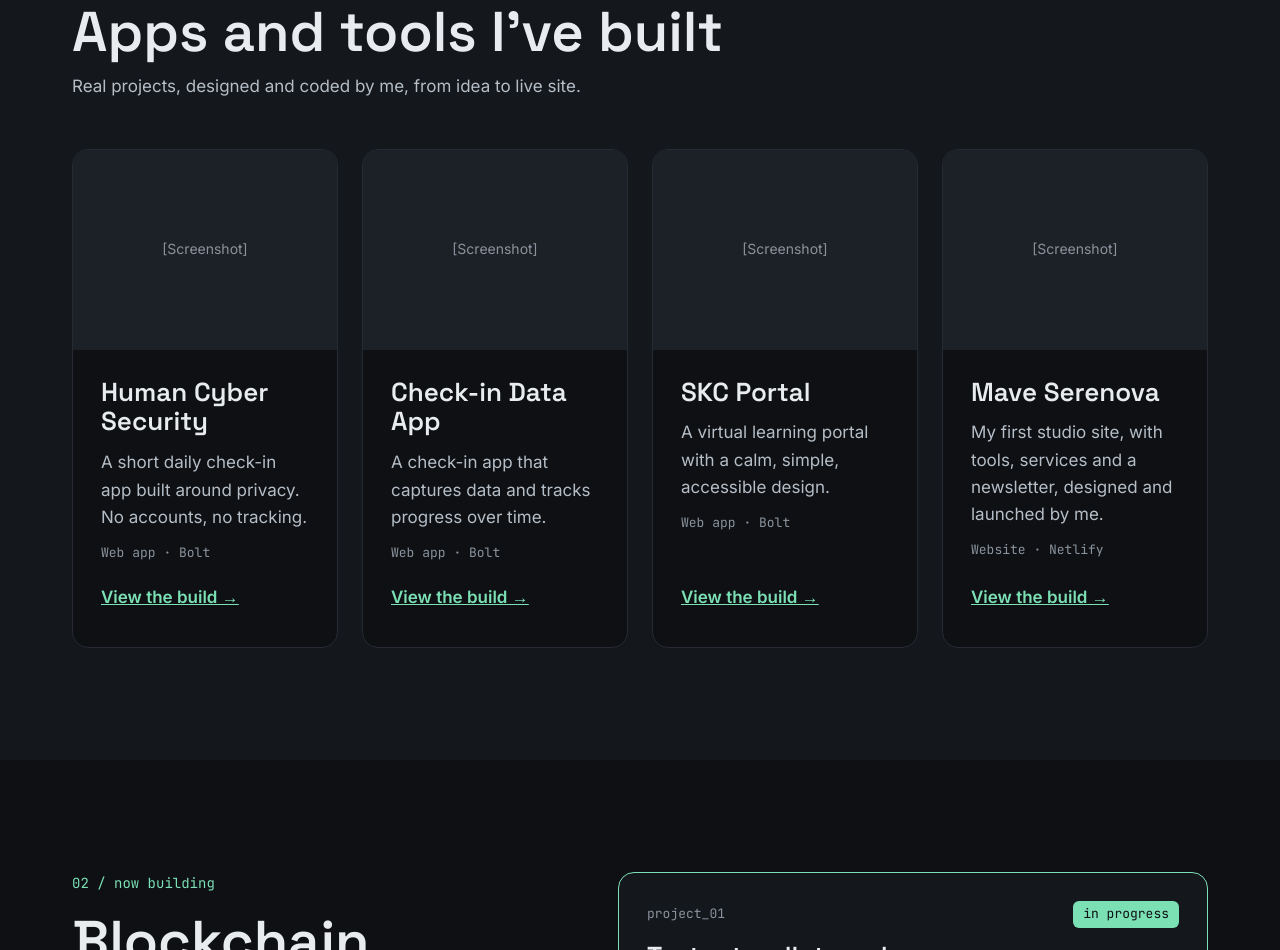
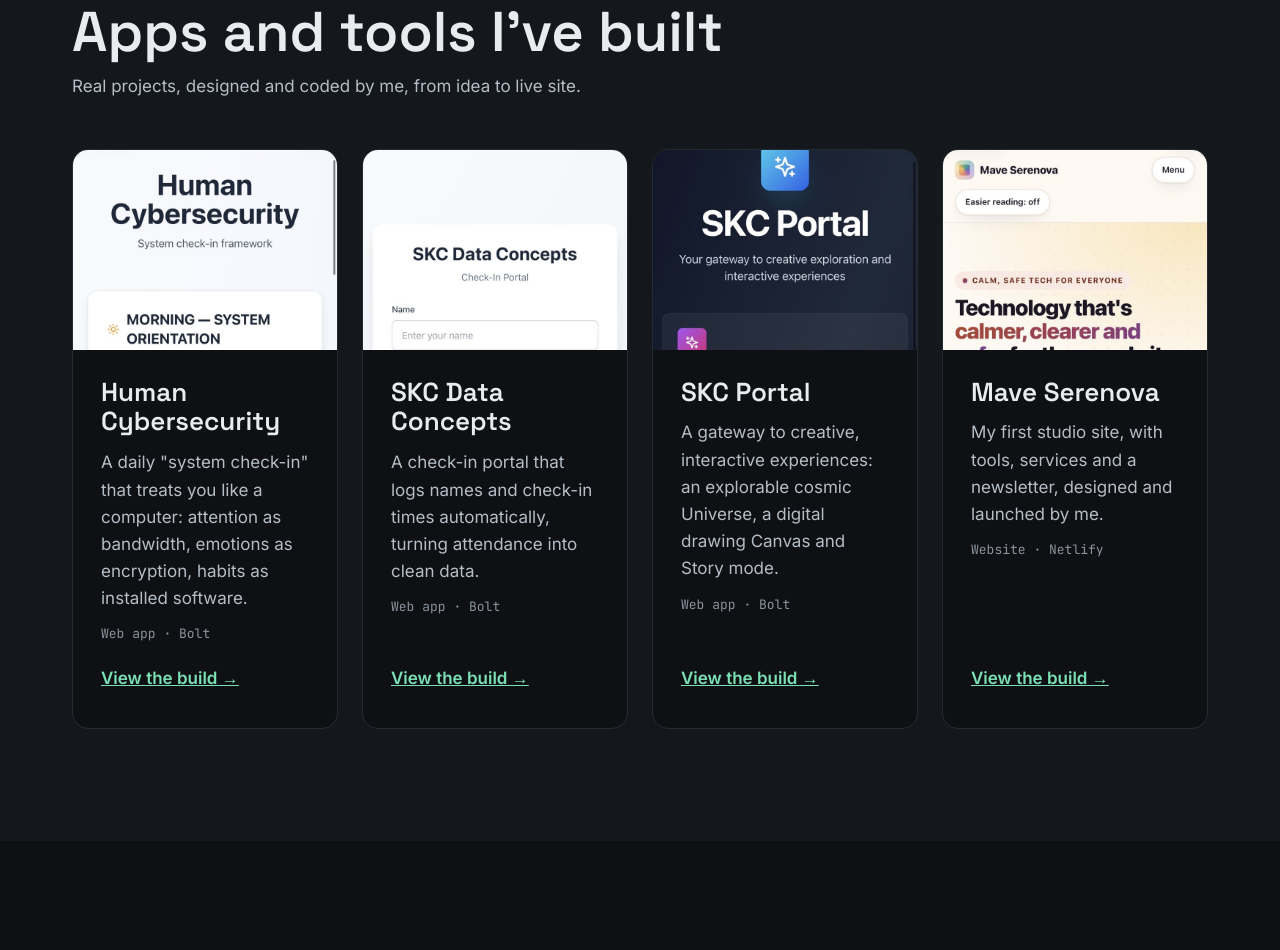
Before and after one commit to shanacampbell93-dot/shana-portfolio, a plain HTML site: page index.html in a window 1280 px wide. Shown: the part 985-1935 px from the top of the page. Drawn offline with Linux system fonts and the light colour scheme.

Commit message:
Add app screenshots and sharper build descriptions
Co-Authored-By: Claude Opus 5.5 <noreply@anthropic.com>
Claude-Session: https://claude.ai/code/session_01PuY6EeY4hvAxkvgsbEpWuA

```diff
--- a/index.html
+++ b/index.html
@@ -82,34 +82,34 @@ header nav a{color:var(--muted);text-decoration:none;padding:10px 0}header nav a
 <p class="lead" style="margin-bottom:48px">Real projects, designed and coded by me, from idea to live site.</p>
 <div class="grid g4">
 <article class="card build">
-<div class="shot">[Screenshot]</div>
+<div class="shot"><img src="img/human-cybersecurity.jpg" alt="Human Cybersecurity app screen" loading="lazy" style="object-position:top"></div>
 <div class="body">
-<h3>Human Cyber Security</h3>
-<p>A short daily check-in app built around privacy. No accounts, no tracking.</p>
+<h3>Human Cybersecurity</h3>
+<p>A daily "system check-in" that treats you like a computer: attention as bandwidth, emotions as encryption, habits as installed software.</p>
 <p class="mono">Web app · Bolt</p>
 <a class="more" href="https://human-system-daily-c-we0i.bolt.host/" target="_blank" rel="noopener">View the build →</a>
 </div>
 </article>
 <article class="card build">
-<div class="shot">[Screenshot]</div>
+<div class="shot"><img src="img/skc-data-concepts.jpg" alt="SKC Data Concepts check-in portal" loading="lazy" style="object-position:top"></div>
 <div class="body">
-<h3>Check-in Data App</h3>
-<p>A check-in app that captures data and tracks progress over time.</p>
+<h3>SKC Data Concepts</h3>
+<p>A check-in portal that logs names and check-in times automatically, turning attendance into clean data.</p>
 <p class="mono">Web app · Bolt</p>
 <a class="more" href="https://skcdcprojecttrack.bolt.host/" target="_blank" rel="noopener">View the build →</a>
 </div>
 </article>
 <article class="card build">
-<div class="shot">[Screenshot]</div>
+<div class="shot"><img src="img/skc-portal.jpg" alt="SKC Portal home screen" loading="lazy" style="object-position:top"></div>
 <div class="body">
 <h3>SKC Portal</h3>
-<p>A virtual learning portal with a calm, simple, accessible design.</p>
+<p>A gateway to creative, interactive experiences: an explorable cosmic Universe, a digital drawing Canvas and Story mode.</p>
 <p class="mono">Web app · Bolt</p>
 <a class="more" href="https://skc-portal-mv2w.bolt.host/" target="_blank" rel="noopener">View the build →</a>
 </div>
 </article>
 <article class="card build">
-<div class="shot">[Screenshot]</div>
+<div class="shot"><img src="img/mave-serenova.jpg" alt="Mave Serenova website" loading="lazy" style="object-position:top"></div>
 <div class="body">
 <h3>Mave Serenova</h3>
 <p>My first studio site, with tools, services and a newsletter, designed and launched by me.</p>
```
Also changed, not shown: img/human-cybersecurity.jpg (added), img/mave-serenova.jpg (added), img/skc-data-concepts.jpg (added), img/skc-portal.jpg (added).
